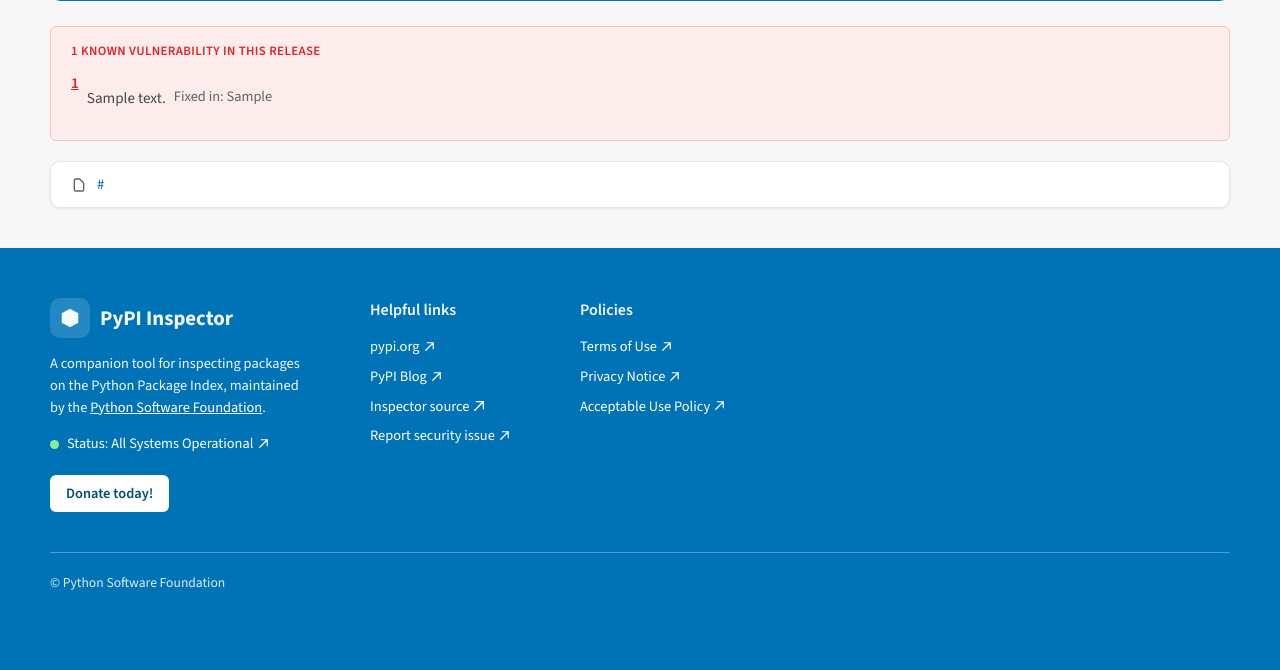
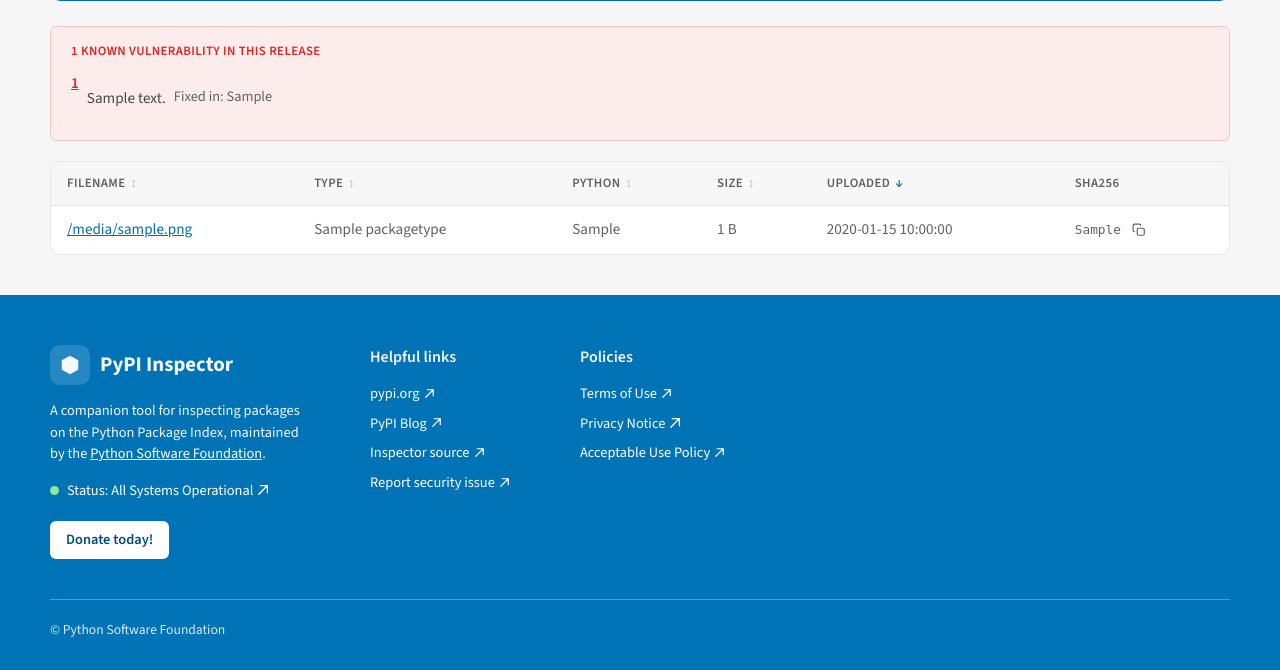
Before and after one commit to pypi/inspector, a Flask app: template inspector/templates/links.html in a window 1280 px wide. Shown: the part 308-978 px from the top of the page. Before the commit the page ends 898 px from the top, so only its background shows below. Run offline with Flask 3, Linux system fonts and the light colour scheme; the template is opened without the code that fills it: most values are stand-ins (such as "Sample title", 1, 10 or a date in 2020).

Commit message:
Show file metadata in the package files table
Replace the bare list of artifact paths with a real table: filename,
package type (wheel/sdist/etc, mapped to a readable label), Python
tag, human-readable size, upload time, and a truncated SHA256 with a
copy button. All of it comes from the same per-version JSON response
distributions() already fetches — no new requests. The archive
content listing (files inside a wheel/sdist) has no such metadata
available cheaply, so links.html falls back to the old plain list
when `files` isn't provided.

Co-Authored-By: Claude Sonnet 5 <noreply@anthropic.com>

```diff
--- a/inspector/main.py
+++ b/inspector/main.py
@@ -14,6 +14,29 @@ from .distribution import _get_dist
 from .errors import InspectorError
 from .legacy import parse
 from .utilities import pypi_report_form, requests_session
+
+
+PACKAGE_TYPE_LABELS = {
+    "bdist_wheel": "Wheel",
+    "sdist": "Source",
+    "bdist_egg": "Egg",
+    "bdist_msi": "MSI",
+    "bdist_rpm": "RPM",
+    "bdist_dmg": "DMG",
+    "bdist_wininst": "Windows Installer",
+}
+
+
+def _human_size(num_bytes):
+    """Render a byte count as a short human-readable string, e.g. '12.3 KB'."""
+    if num_bytes is None:
+        return ""
+    size = float(num_bytes)
+    for unit in ("B", "KB", "MB", "GB"):
+        if size < 1024 or unit == "GB":
+            return f"{size:.0f} {unit}" if unit == "B" else f"{size:.1f} {unit}"
+        size /= 1024
+    return f"{size:.1f} GB"
 
 
 def _is_likely_text(decoded_str):
@@ -164,6 +187,7 @@ if SENTRY_DSN := os.environ.get("SENTRY_DSN"):
 app = Flask(__name__)
 
 app.jinja_env.filters["unquote"] = lambda u: urllib.parse.unquote(u)
+app.jinja_env.filters["filesizeformat"] = _human_size
 app.jinja_env.trim_blocks = True
 app.jinja_env.lstrip_blocks = True
 
@@ -256,13 +280,26 @@ def distributions(project_name, version):
         return redirect(f"/project/{project_name}/")
 
     version_data = resp.json()
-    dist_urls = [
-        "." + urllib.parse.urlparse(url["url"]).path + "/"
+    files = [
+        {
+            "path": "." + urllib.parse.urlparse(url["url"]).path + "/",
+            "filename": url.get("filename"),
+            "size": url.get("size"),
+            "upload_time": url.get("upload_time"),
+            "python_version": url.get("python_version"),
+            "packagetype": PACKAGE_TYPE_LABELS.get(
+                url.get("packagetype"), url.get("packagetype")
+            ),
+            "requires_python": url.get("requires_python"),
+            "sha256": (url.get("digests") or {}).get("sha256"),
+            "yanked": url.get("yanked"),
+            "yanked_reason": url.get("yanked_reason"),
+        }
         for url in version_data["urls"]
     ]
     return render_template(
         "links.html",
-        links=dist_urls,
+        files=files,
         vulnerabilities=version_data.get("vulnerabilities") or [],
         h2=f"{project_name}",
         h2_link=f"/project/{project_name}",
--- a/inspector/static/pypi.css
+++ b/inspector/static/pypi.css
@@ -680,6 +680,48 @@ table.data-table {
   color: var(--grey-mid);
 }
 
+/* SHA256 cell (file table) */
+
+.hash-cell {
+  display: inline-flex;
+  align-items: center;
+  gap: 6px;
+  max-width: 100%;
+}
+
+.hash-cell code {
+  font-size: 0.8rem;
+  color: var(--grey-mid);
+  overflow: hidden;
+  text-overflow: ellipsis;
+  white-space: nowrap;
+  max-width: 160px;
+}
+
+.hash-cell__copy {
+  display: inline-flex;
+  align-items: center;
+  justify-content: center;
+  width: 24px;
+  height: 24px;
+  padding: 0;
+  flex-shrink: 0;
+  color: var(--grey-mid);
+  background: none;
+  border: 0;
+  border-radius: 4px;
+  cursor: pointer;
+}
+
+.hash-cell__copy:hover {
+  background: var(--ground);
+  color: var(--primary);
+}
+
+.hash-cell__copy.is-copied {
+  color: var(--success);
+}
+
 /* Pills / chips */
 
 .pill {
--- a/inspector/templates/links.html
+++ b/inspector/templates/links.html
@@ -10,6 +10,51 @@
   {% include "_vulnerabilities.html" %}
 {% endwith %}
 
+{% if files %}
+<div class="table-scroll">
+  <table class="data-table data-table--sortable">
+    <thead>
+      <tr>
+        <th scope="col" data-sort="text">Filename</th>
+        <th scope="col" data-sort="text">Type</th>
+        <th scope="col" data-sort="text">Python</th>
+        <th scope="col" data-sort="number">Size</th>
+        <th scope="col" data-sort="text" aria-sort="descending">Uploaded</th>
+        <th scope="col">SHA256</th>
+      </tr>
+    </thead>
+    <tbody>
+      {% for file in files %}
+      <tr>
+        <td data-sort-value="{{ file.filename }}">
+          <a href="{{ file.path }}" {% if file.yanked %}class="is-yanked"{% endif %}>{{ file.filename }}</a>
+          {% if file.yanked %}
+            <div><span class="pill pill--yanked" {% if file.yanked_reason %}title="{{ file.yanked_reason }}"{% endif %}>Yanked</span></div>
+          {% endif %}
+        </td>
+        <td data-sort-value="{{ file.packagetype }}" class="text-muted">{{ file.packagetype }}</td>
+        <td data-sort-value="{{ file.python_version }}" class="text-muted">{{ file.python_version }}</td>
+        <td data-sort-value="{{ file.size or 0 }}" class="text-muted">{{ file.size|filesizeformat }}</td>
+        <td data-sort-value="{{ file.upload_time }}" class="text-muted">{{ file.upload_time }}</td>
+        <td>
+          {% if file.sha256 %}
+          <div class="hash-cell">
+            <code id="sha256-{{ loop.index }}">{{ file.sha256 }}</code>
+            <button type="button" class="hash-cell__copy" data-copy-target="sha256-{{ loop.index }}" aria-label="Copy SHA256">
+              <svg width="14" height="14" viewBox="0 0 24 24" fill="none" stroke="currentColor" stroke-width="2" aria-hidden="true">
+                <rect x="9" y="9" width="12" height="12" rx="2"></rect>
+                <path d="M5 15H4a2 2 0 01-2-2V4a2 2 0 012-2h9a2 2 0 012 2v1"></path>
+              </svg>
+            </button>
+          </div>
+          {% endif %}
+        </td>
+      </tr>
+      {% endfor %}
+    </tbody>
+  </table>
+</div>
+{% else %}
 <div class="panel panel--flush">
   <ul class="file-list">
     {% for link in links %}
@@ -24,4 +69,5 @@
     {% endfor %}
   </ul>
 </div>
+{% endif %}
 {% endblock %}
```
